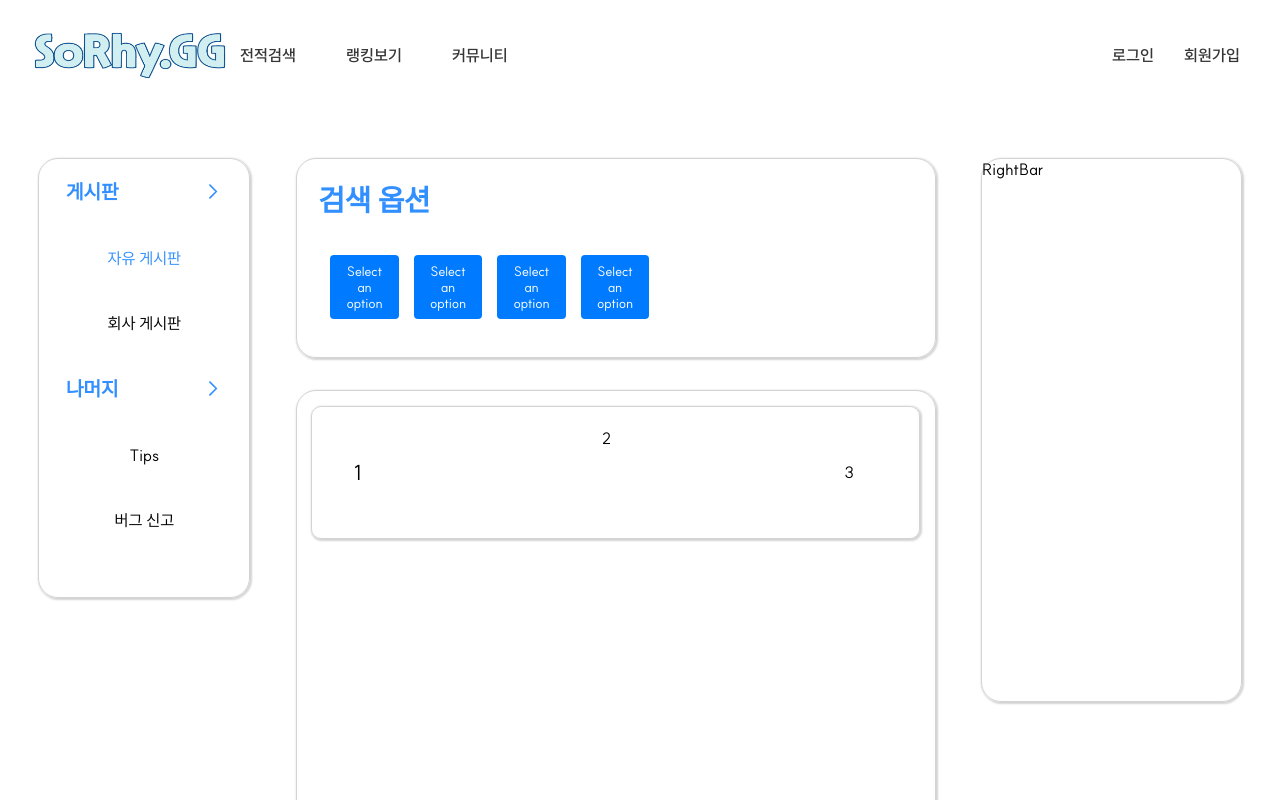
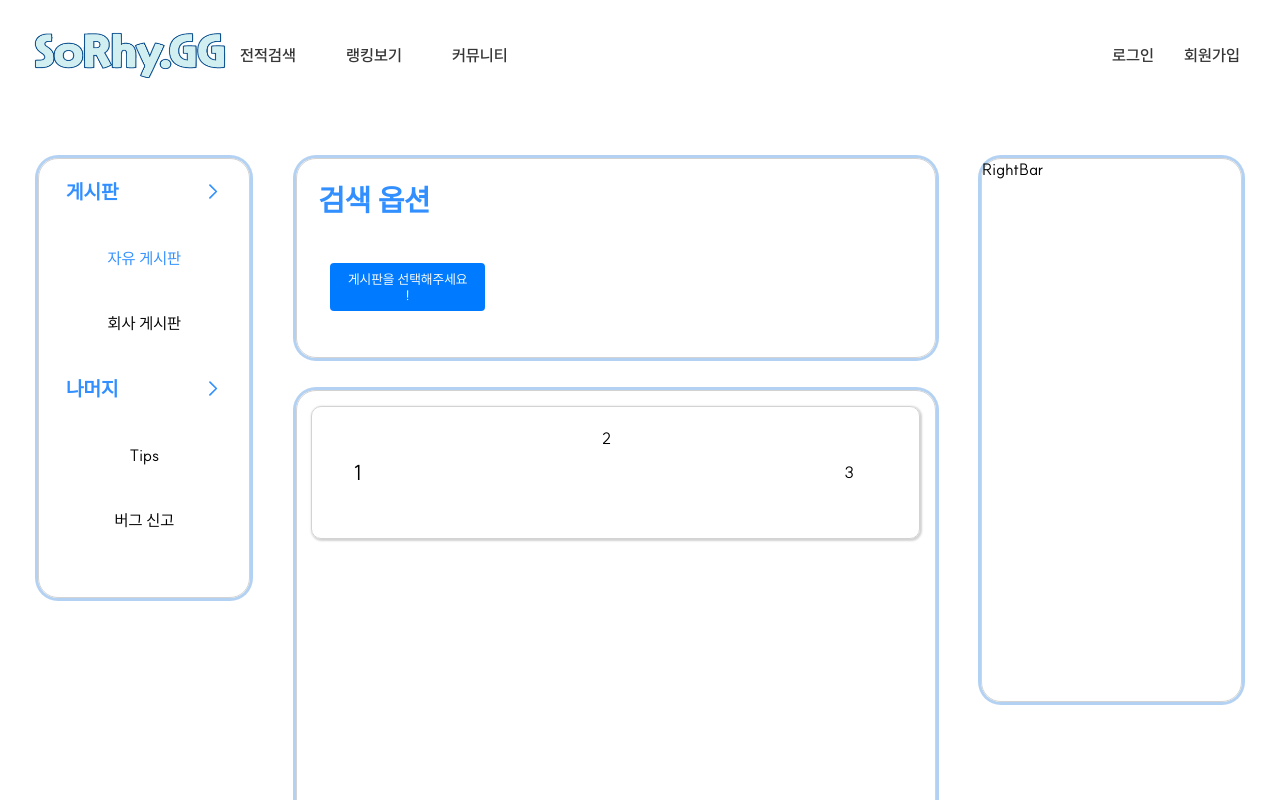
Before and after one commit to yryryr96/refactor_sorhy, a Next.js app in the folder frontend/: page /articles in a window 1280 px wide. Shown: the top 800 px of the page. Built offline with nearby package versions, Linux system fonts and the light colour scheme.

Commit message:
Feat : 게시판 Contents Box 선정

```diff
--- a/frontend/src/components/dropbox/index.tsx
+++ b/frontend/src/components/dropbox/index.tsx
@@ -1,11 +1,11 @@
 import React, { useState } from 'react';
-import { DropdownButton, DropdownContent, DropdownContainer, ListItem } from './DropBox.Styled'
+import { DropdownButton, DropdownContent, DropdownContainer, ListItem } from './DropBox.Styled';
 
-const DropBox = ({options} : any) => {
+const DropBox = ({ options }: any) => {
     const [isOpen, setIsOpen] = useState(false);
     const [selectedOption, setSelectedOption] = useState('');
 
-  const handleOptionClick = (value : any) => {
+    const handleOptionClick = (value: any) => {
         setSelectedOption(value);
         setIsOpen(false);
     };
@@ -13,10 +13,10 @@ const DropBox = ({options} : any) => {
     return (
         <DropdownContainer>
             <DropdownButton onClick={() => setIsOpen(!isOpen)}>
-        {selectedOption || 'Select an option'}
+                {selectedOption || '게시판을 선택해주세요 !'}
             </DropdownButton>
             <DropdownContent open={isOpen}>
-        {options.map((option : any) => (
+                {options.map((option: any) => (
                     <ListItem key={option.value} onClick={() => handleOptionClick(option.value)}>
                         {option.label}
                     </ListItem>
--- a/frontend/src/pageComponents/articles/components/mainbar/contents/Contents.Styled.tsx
+++ b/frontend/src/pageComponents/articles/components/mainbar/contents/Contents.Styled.tsx
@@ -8,7 +8,7 @@ const StyledContentsBox = styled.div`
     padding: 2% 2%;
     border: 1px solid lightgray;
     border-radius: 20px;
-    box-shadow: 1px 1px 2px 1px lightgray;
+    box-shadow: rgba(3, 102, 214, 0.3) 0px 0px 0px 3px;
     gap: 5%;
     overflow: auto;
     /* &::-webkit-scrollbar {
--- a/frontend/src/pageComponents/articles/components/mainbar/contents/components/tips/index.tsx
+++ b/frontend/src/pageComponents/articles/components/mainbar/contents/components/tips/index.tsx
@@ -44,8 +44,8 @@ const Tips = (props: any) => {
             </StyledContentContainer>
             <StyledContentContainer>
                 <StyledLeftContainer>
-                    <Image src="/blueicon.svg" alt="blue-button" width={40} height={30} />
-                    162
+                    <Image src="/redicon.svg" alt="blue-button" width={40} height={30} />
+                    161
                 </StyledLeftContainer>
                 <StyledCenterContainer>
                     <StyledCenterHead>우리회사 개쩜</StyledCenterHead>
--- a/frontend/src/pageComponents/articles/components/mainbar/searchbar/Searchbar.Styled.tsx
+++ b/frontend/src/pageComponents/articles/components/mainbar/searchbar/Searchbar.Styled.tsx
@@ -8,7 +8,7 @@ const StyledSearchBar = styled.div`
     padding: 3% 3%;
     border: 1px solid lightgray;
     border-radius: 20px;
-    box-shadow: 1px 1px 2px 1px lightgray;
+    box-shadow: rgba(3, 102, 214, 0.3) 0px 0px 0px 3px;
     gap: 10%;
 `;
 
--- a/frontend/src/pageComponents/articles/components/mainbar/searchbar/index.tsx
+++ b/frontend/src/pageComponents/articles/components/mainbar/searchbar/index.tsx
@@ -21,28 +21,7 @@ const SearchBar = () => {
                         setSelectedOption(selectedValue);
                     }}
                 />
-                {selectedOption && <p>Selected Option: {selectedOption}</p>}
-                <DropBox
-                    options={options}
-                    onSelect={(selectedValue: String) => {
-                        setSelectedOption(selectedValue);
-                    }}
-                />
-                {selectedOption && <p>반갑습니다: {selectedOption}</p>}
-                <DropBox
-                    options={options}
-                    onSelect={(selectedValue: String) => {
-                        setSelectedOption(selectedValue);
-                    }}
-                />
-                {selectedOption && <p>Selected Option: {selectedOption}</p>}
-                <DropBox
-                    options={options}
-                    onSelect={(selectedValue: String) => {
-                        setSelectedOption(selectedValue);
-                    }}
-                />
-                {selectedOption && <p>반갑습니다: {selectedOption}</p>}
+                {selectedOption}
             </BottomContainer>
         </StyledSearchBar>
     );
--- a/frontend/src/pageComponents/articles/components/rightbar/Rightbar.Styled.tsx
+++ b/frontend/src/pageComponents/articles/components/rightbar/Rightbar.Styled.tsx
@@ -6,7 +6,7 @@ const StyledRightBar = styled.div`
     height: 68vh;
     border: 1px solid lightgray;
     border-radius: 20px;
-    box-shadow: 1px 1px 2px 1px lightgray;
+    box-shadow: rgba(3, 102, 214, 0.3) 0px 0px 0px 3px;
 `;
 
 export { StyledRightBar };
--- a/frontend/src/pageComponents/articles/components/sidebar/Sidebar.Styled.tsx
+++ b/frontend/src/pageComponents/articles/components/sidebar/Sidebar.Styled.tsx
@@ -7,7 +7,7 @@ const StyledSideBar = styled.div`
     height: 55vh;
     border: 1px solid lightgray;
     border-radius: 20px;
-    box-shadow: 1px 1px 2px 1px lightgray;
+    box-shadow: rgba(3, 102, 214, 0.3) 0px 0px 0px 3px;
     gap: -1%;
 `;
 
```
Also changed, not shown: frontend/public/blueicon.svg. Lines whose indentation alone changed are shown as unchanged.
